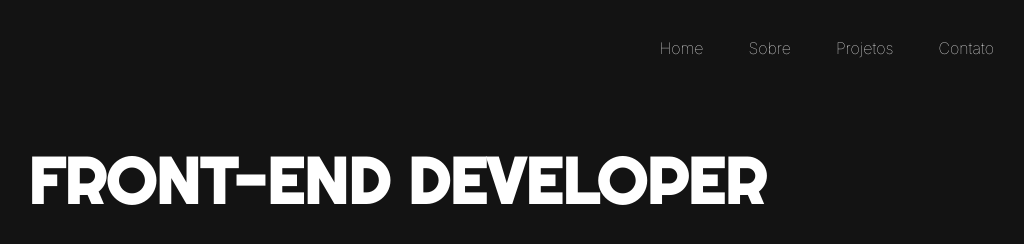
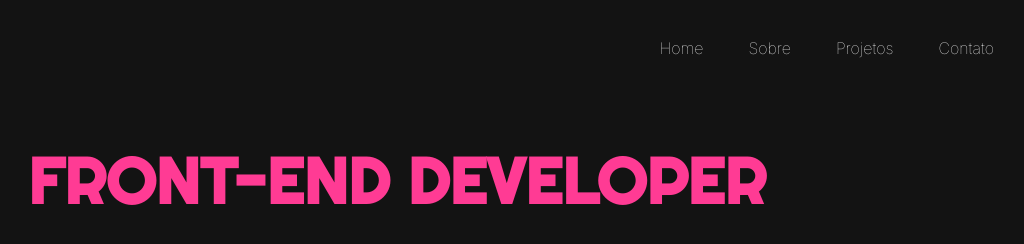
Before and after one commit to willianprado23/willianprado23.github.io, a plain HTML site: page index.html in a window 1280 px wide. In both pictures the pointer is over the element "FRONT-END DEVELOPER". Shown: the whole page, without its empty margins (243-1267 px from the left). Drawn offline with Linux system fonts and the light colour scheme.

Commit message:
Update styles.css

```diff
--- a/styles.css
+++ b/styles.css
@@ -54,6 +54,10 @@ h1 {
     font-size: 4rem;
 }
 
+h1:hover {
+    color: #ff3b94;
+}
+
 .titulo {
     position: relative;
     top: auto;
```
